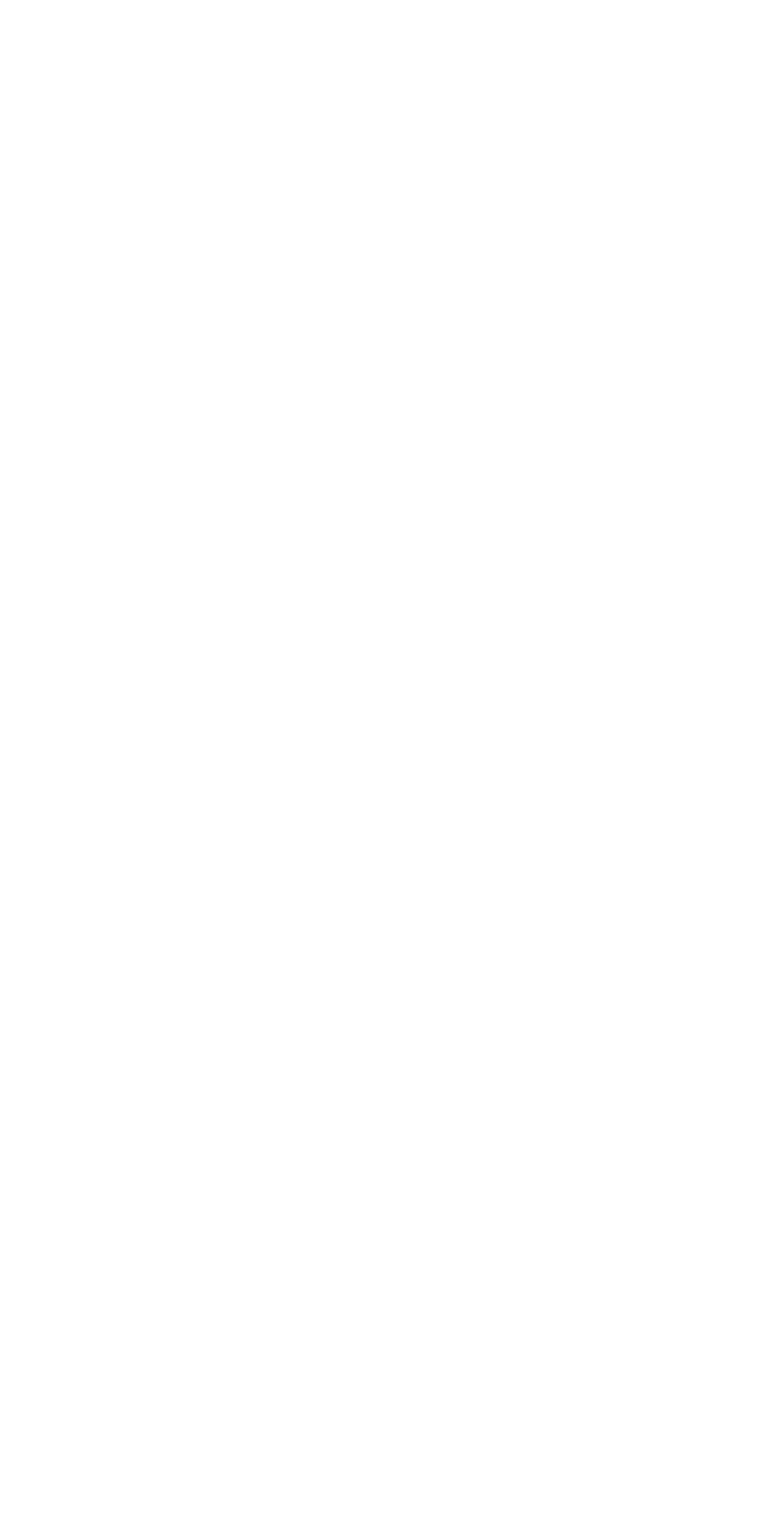
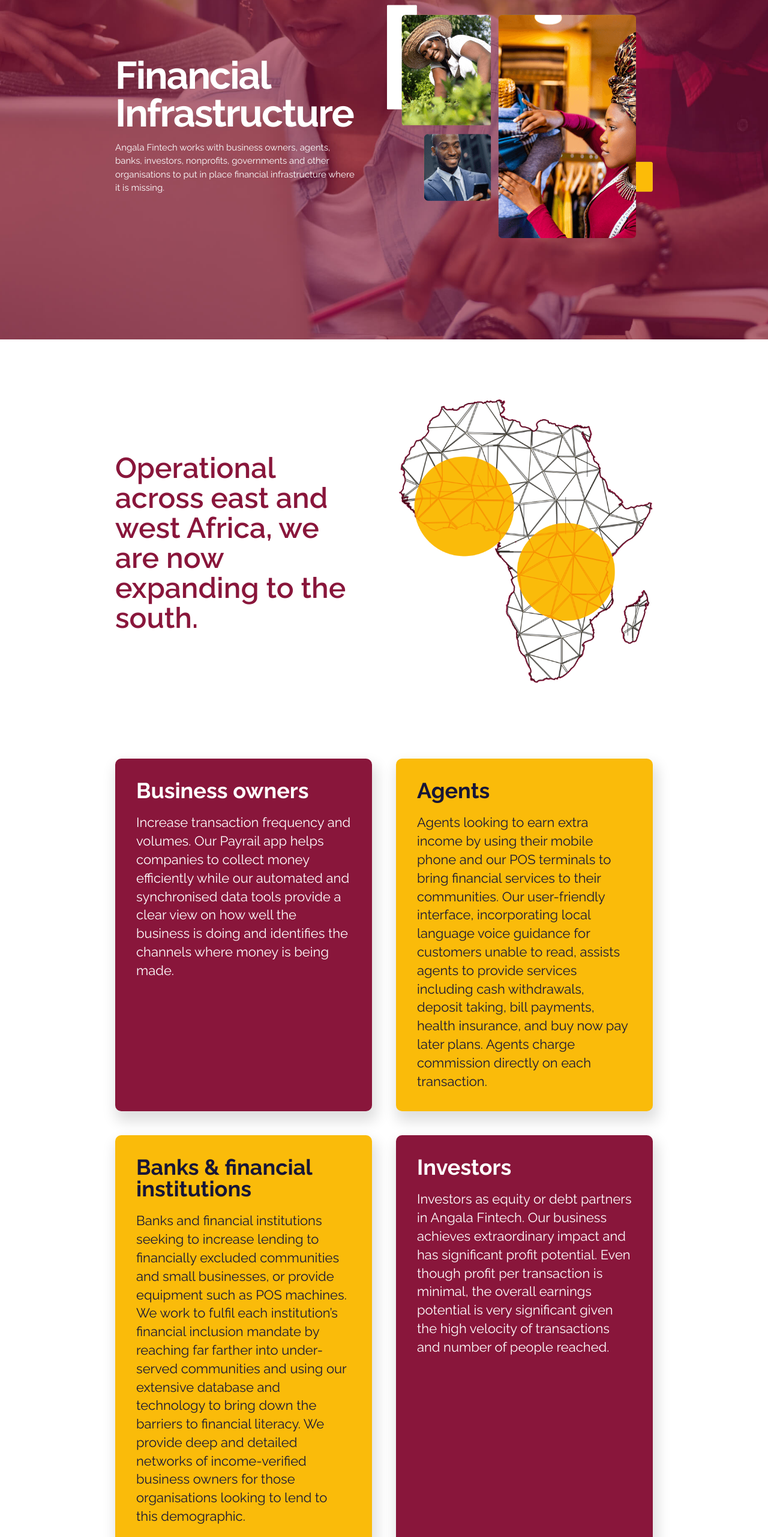
Before and after one commit to Mykel-Eze/angala-2, a Nuxt app: page /infrastructure in a window 1280 px wide. Before the commit this address had no page. Shown: the part 234-2797 px from the top of the page at 60% size. Before the commit the page ends 800 px from the top, so only its background shows below. Built offline with nearby package versions, Linux system fonts and the light colour scheme.

Commit message:
Infrastructure page done

```diff
--- /dev/null
+++ b/assets/css/infrastructure.css
@@ -0,0 +1,77 @@
+/**** African-Operation Style ****/
+section#african-operation {
+  padding: 100px 0;
+}
+.african-operation-wrapper {
+  display: grid;
+  grid-template-columns: 1fr 1fr;
+  gap: 50px;
+  align-items: center;
+}
+.aow-title {
+  font-family: var(--font-smbold);
+  font-size: 48px;
+  line-height: 104.9%;
+  color: var(--pry-color);
+}
+
+@media (max-width: 992px) {}
+
+@media (max-width: 600px) {
+  .african-operation-wrapper {
+    grid-template-columns: 100%;
+  }
+  .aow-title {
+    font-size: 38px;
+  }
+}
+/**** end of African-Operation Style ****/
+
+/**** Stakeholders Style ****/
+.stakeholders-wrapper {
+  display: grid;
+  grid-template-columns: 1fr 1fr;
+  gap: 40px;
+}
+.stakeholders-block {
+  box-shadow: 4px 13px 22px 4px rgba(0, 0, 0, 0.13);
+  border-radius: 10px;
+  padding: 35px;
+}
+.stakeholders-title {
+  /* color: #333333; */
+  font-size: 36px;
+  line-height: 36px;
+  font-family: var(--font-bold);
+  margin-bottom: 20px;
+}
+.stakeholders-desc {
+  /* font-family: var(--font-medium); */
+  font-size: 22px;
+  line-height: 140%;
+}
+
+@media (max-width: 992px) {
+  .stakeholders-wrapper {
+    grid-template-columns: 100%;
+  }
+  .stakeholders-desc {
+    font-family: var(--font-medium);
+    font-size: 18px;
+  }
+  .pry-bg-xs-sm {
+    background-color: var(--pry-color) !important;
+    color: white !important;
+  }
+  .sec-bg-xs-sm {
+    background-color: var(--sec-color) !important;
+    color: var(--tert-color) !important;
+  }
+}
+
+@media (max-width: 600px) {
+  .stakeholders-title {
+    font-size: 30px;
+  }
+}
+/**** end of Stakeholders Style ****/
--- a/components/Navbar.vue
+++ b/components/Navbar.vue
@@ -53,10 +53,15 @@
               </nuxt-link>
             </li>
             <li>
+              <nuxt-link to="/infrastructure" @click="scrollToTop()">
+                <span>Infrastructure</span>
+              </nuxt-link>
+            </li>
+            <!-- <li>
               <nuxt-link to="/join-us" class="nav-pry-btn btn" @click="scrollToTop()">
                 Join Us
               </nuxt-link>
-            </li>
+            </li> -->
           </ul>
         </div>
       </div>
@@ -114,12 +119,17 @@
           </nuxt-link>
         </li>
         <li>
+          <nuxt-link to="/infrastructure" class="sidenav-close" @click="scrollToTop()">
+            <span>Infrastructure</span>
+          </nuxt-link>
+        </li>
+        <!-- <li>
           <nuxt-link to="/join-us" class="sidenav-close">
             <button class="nav-pry-btn btn pointer">
               Join Us
             </button>
           </nuxt-link>
-        </li>
+        </li> -->
       </ul>
       <div class="sidenav-footer">
         <div class="footer-social-wrapper">
--- /dev/null
+++ b/pages/infrastructure.vue
@@ -0,0 +1,128 @@
+<template>
+  <div id="infrastructure-page">
+    <!---=== Home Section ===--->
+    <section id="home">
+      <div class="row full-height">
+        <div class="container full-height">
+          <div class="home-content-wrapper">
+            <div class="home-txt-side">
+              <h4 class="home-title">
+                Financial <br> Infrastructure
+              </h4>
+              <div class="home-desc white-txt">
+                <p>
+                  Angala Fintech works with business owners, agents, banks, investors, nonprofits, governments
+                  and other organisations to put in place financial infrastructure where it is missing.
+                </p>
+              </div>
+            </div>
+            <div class="home-img-side">
+              <img src="~/assets/images/integrated-network-img.png" alt="integrated-network" class="home-img">
+            </div>
+          </div>
+        </div>
+      </div>
+    </section>
+    <!---=== end of Home Section ===--->
+
+    <!---=== African-Operation Section ===--->
+    <section id="african-operation">
+      <div class="row">
+        <div class="container">
+          <div class="african-operation-wrapper">
+            <div class="aow-title">
+              Operational across east and west Africa, we are now expanding to the south.
+            </div>
+            <div class="aow-img">
+              <img src="~/assets/images/africa.png" alt="africa">
+            </div>
+          </div>
+        </div>
+      </div>
+    </section>
+    <!---=== end of African-Operation Section ===--->
+
+    <!---=== Stakeholders Section ===--->
+    <section id="stakeholders">
+      <div class="row">
+        <div class="container">
+          <div class="stakeholders-wrapper">
+            <div class="stakeholders-block pry-bg">
+              <div class="stakeholders-title">
+                Business owners
+              </div>
+              <div class="stakeholders-desc">
+                Increase transaction frequency and volumes. Our Payrail app helps companies to collect
+                money efficiently while our automated and synchronised data tools provide a clear view on
+                how well the business is doing and identifies the channels where money is being made.
+              </div>
+            </div>
+            <div class="stakeholders-block sec-bg">
+              <div class="stakeholders-title">
+                Agents
+              </div>
+              <div class="stakeholders-desc">
+                Agents looking to earn extra income by using their mobile phone and our POS terminals to
+                bring financial services to their communities. Our user-friendly interface, incorporating
+                local language voice guidance for customers unable to read, assists agents to provide
+                services including cash withdrawals, deposit taking, bill payments, health insurance,
+                and buy now pay later plans. Agents charge commission directly on each transaction.
+              </div>
+            </div>
+            <div class="stakeholders-block sec-bg pry-bg-xs-sm">
+              <div class="stakeholders-title">
+                Banks & financial institutions
+              </div>
+              <div class="stakeholders-desc">
+                Banks and financial institutions seeking to increase lending to financially excluded
+                communities and small businesses, or provide equipment such as POS machines. We work to
+                fulfil each institution’s financial inclusion mandate by reaching far farther into under-served
+                communities and using our extensive database and technology to bring down the barriers
+                to financial literacy. We provide deep and detailed networks of income-verified business
+                owners for those organisations looking to lend to this demographic.
+              </div>
+            </div>
+            <div class="stakeholders-block pry-bg sec-bg-xs-sm">
+              <div class="stakeholders-title">
+                Investors
+              </div>
+              <div class="stakeholders-desc">
+                Investors as equity or debt partners in Angala Fintech. Our business achieves extraordinary
+                impact and has significant profit potential. Even though profit per transaction is minimal,
+                the overall earnings potential is very significant given the high velocity of transactions
+                and number of people reached.
+              </div>
+            </div>
+            <div class="stakeholders-block pry-bg">
+              <div class="stakeholders-title">
+                Job opportunities
+              </div>
+              <div class="stakeholders-desc">
+                We are expanding!
+                <p>
+                  Find out about available opportunities across a wide span of roles and regions.
+                </p>
+              </div>
+            </div>
+          </div>
+        </div>
+      </div>
+    </section>
+    <!---=== end of Stakeholders Section ===--->
+  </div>
+</template>
+
+<script>
+export default {
+  name: 'InfrastructurePage'
+}
+</script>
+
+<style src="..\assets\css\home.css"></style>
+<style src="..\assets\css\infrastructure.css"></style>
+
+<style scoped>
+#home {
+  background-image: url('../assets/images/hero-image-infrastructure.jpg');
+}
+</style>
```
Also changed, not shown: assets/images/africa.png (added), assets/images/hero-image-infrastructure.jpg (added).
